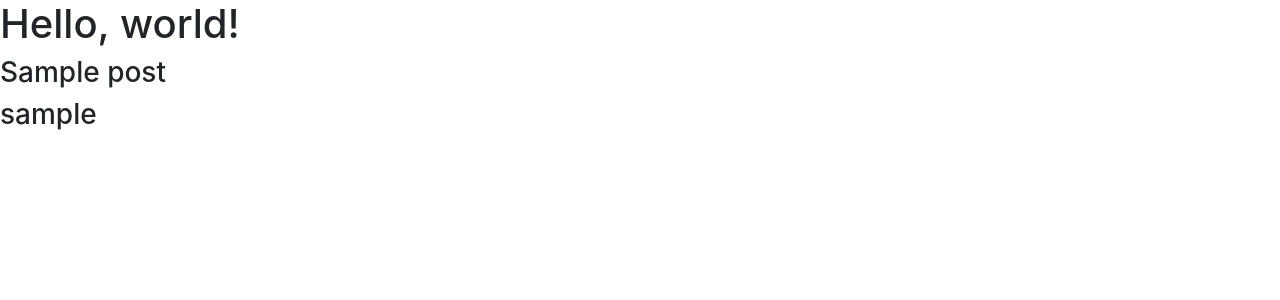
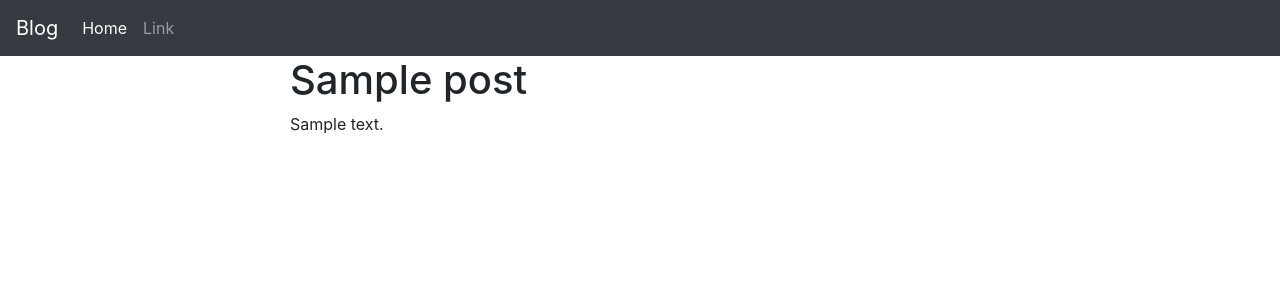
Before and after one commit to caprioara/blogseries, a Django app: template src/blog/templates/index.html in a window 1280 px wide. Shown: the top 300 px of the page. Run offline with Django 3.2, Linux system fonts and the light colour scheme; tables that the repository leaves empty hold one stand-in row (values such as "Sample post"); the template is opened without the code that fills it: values that come from a table or form of the project are taken from there, most other values are stand-ins (such as "Sample title", 1, 10 or a date in 2020); parts of the project's set-up code (start-up, migrations or seed data) failed here and were passed over; some libraries are stand-ins or nearby versions.

Commit message:
defaul filter with NewManager for published posts

```diff
--- a/src/blog/admin.py
+++ b/src/blog/admin.py
@@ -2,6 +2,6 @@ from django.contrib import admin
 from . import models
 
 class AuthorAdmin(admin.ModelAdmin):
-    list_display = ('title', 'slug', 'author')
+    list_display = ('title', 'status', 'slug', 'author')
 
 admin.site.register(models.Post, AuthorAdmin)
--- a/src/blog/models.py
+++ b/src/blog/models.py
@@ -3,6 +3,10 @@ from django.utils import timezone
 from django.contrib.auth.models import User
 
 class Post(models.Model):
+
+    class NewManager(model.Manager):
+        def get_queryset(self):
+            return super().get_queryset().filter(status='published')
 
     options = (
     ('draft', 'Draft'),
@@ -15,7 +19,8 @@ class Post(models.Model):
     author = models.ForeignKey(User, on_delete=models.CASCADE, related_name='blog_posts')
     content = models.TextField()
     status = models.CharField(max_length=10, choices=options, default='draft')
-
+    objects = models.Manager()
+    newmanager = NewManager()
     class Meta:
         ordering = ('-publish',)
 
--- a/src/blog/templates/index.html
+++ b/src/blog/templates/index.html
@@ -14,13 +14,39 @@
 </head>
 
 <body>
-    <h1>Hello, world!</h1>
+    <nav class="navbar navbar-expand-lg navbar-dark bg-dark">
+        <a class="navbar-brand" href="#">Blog</a>
+        <button class="navbar-toggler" type="button" data-toggle="collapse" data-target="#navbarSupportedContent"
+            aria-controls="navbarSupportedContent" aria-expanded="false" aria-label="Toggle navigation">
+            <span class="navbar-toggler-icon"></span>
+        </button>
 
-    {% for post in posts %}
-    <h3>{{post.title}}</h3>
-    <h3>{{post.author}}</h3>
-    <br>
-    {% endfor %}
+        <div class="collapse navbar-collapse" id="navbarSupportedContent">
+            <ul class="navbar-nav mr-auto">
+                <li class="nav-item active">
+                    <a class="nav-link" href="http://127.0.0.1:8000">Home <span class="sr-only">(current)</span></a>
+                </li>
+                <li class="nav-item">
+                    <a class="nav-link" href="#">Link</a>
+                </li>
+            </ul>
+
+        </div>
+    </nav>
+
+    <div class="container">
+        <div class="row justify-content-md-center">
+            <div class="col-md-8">
+            {% for post in posts %}
+                <div class="col-12"><h1>{{post.title}}</h1></div>
+                <div class="col-12"><p>{{post.content}}</p></div>
+
+            {% endfor %}
+            </div>
+        </div>
+    </div>
+
+
 
     <!-- Optional JavaScript -->
     <!-- jQuery first, then Popper.js, then Bootstrap JS -->
```
